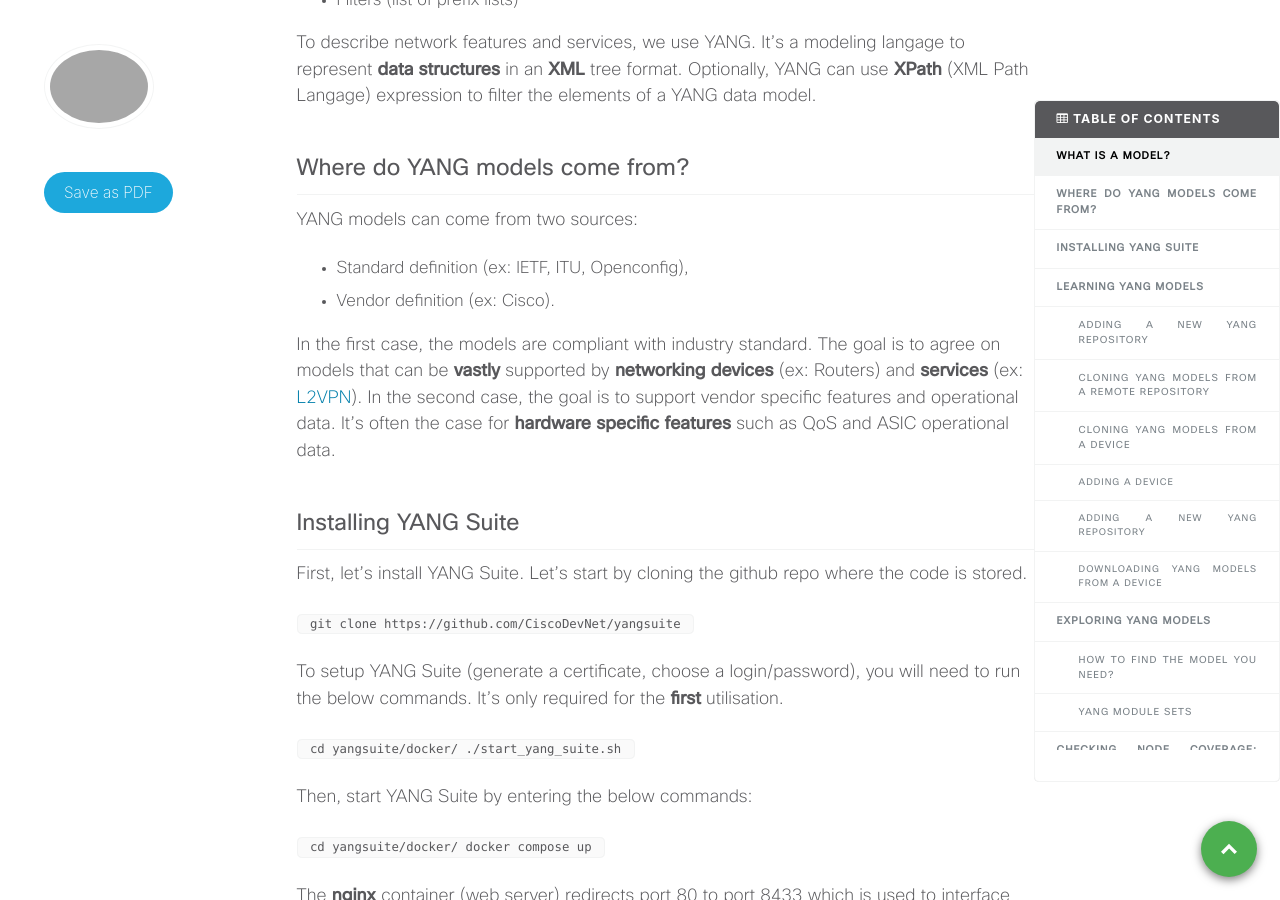
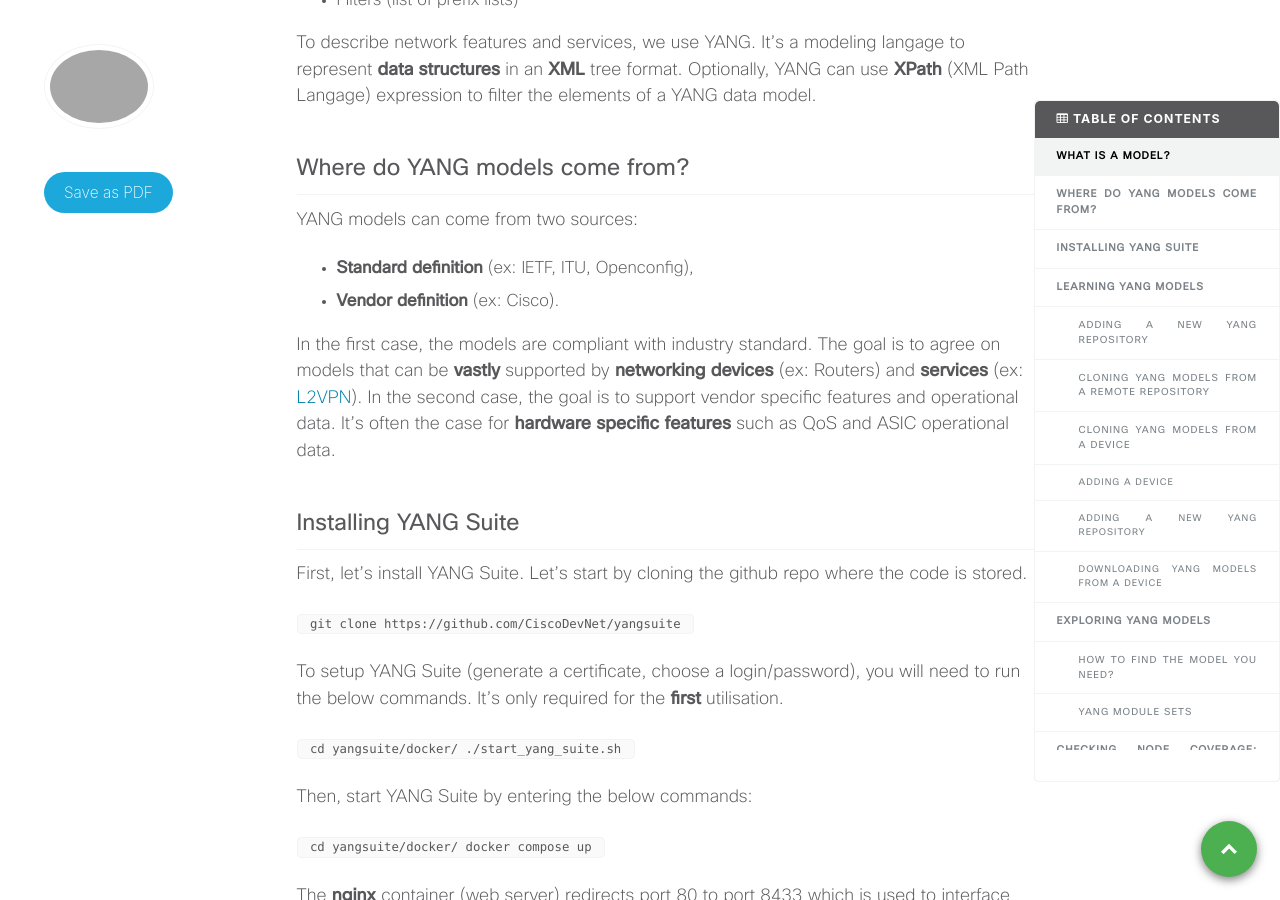
Before and after one commit to xrdocs/programmability, a Jekyll site: the page built from _tutorials/do-you-speak-yang.md, in a window 1280 px wide and 900 px high, scrolled down 1524 px. Built offline with Jekyll 4.4.1, drawn with Linux system fonts in a browser that asks for light colours; comment, search, counter and statistics services are not loaded.

Commit message:
formatting

```diff
--- a/_tutorials/do-you-speak-yang.md
+++ b/_tutorials/do-you-speak-yang.md
@@ -54,8 +54,8 @@ To describe network features and services, we use YANG. It's a modeling langage
 # Where do YANG models come from?
 
 YANG models can come from two sources:
-- Standard definition (ex: IETF, ITU, Openconfig),
-- Vendor definition (ex: Cisco).
+- **Standard definition** (ex: IETF, ITU, Openconfig),
+- **Vendor definition** (ex: Cisco).
 
 In the first case, the models are compliant with industry standard. The goal is to agree on models that can be **vastly** supported by **networking devices** (ex: Routers) and **services** (ex: [L2VPN](https://datatracker.ietf.org/doc/html/draft-ietf-bess-l2vpn-yang)).
 In the second case, the goal is to support vendor specific features and operational data. It's often the case for **hardware specific features** such as QoS and ASIC operational data.
```
